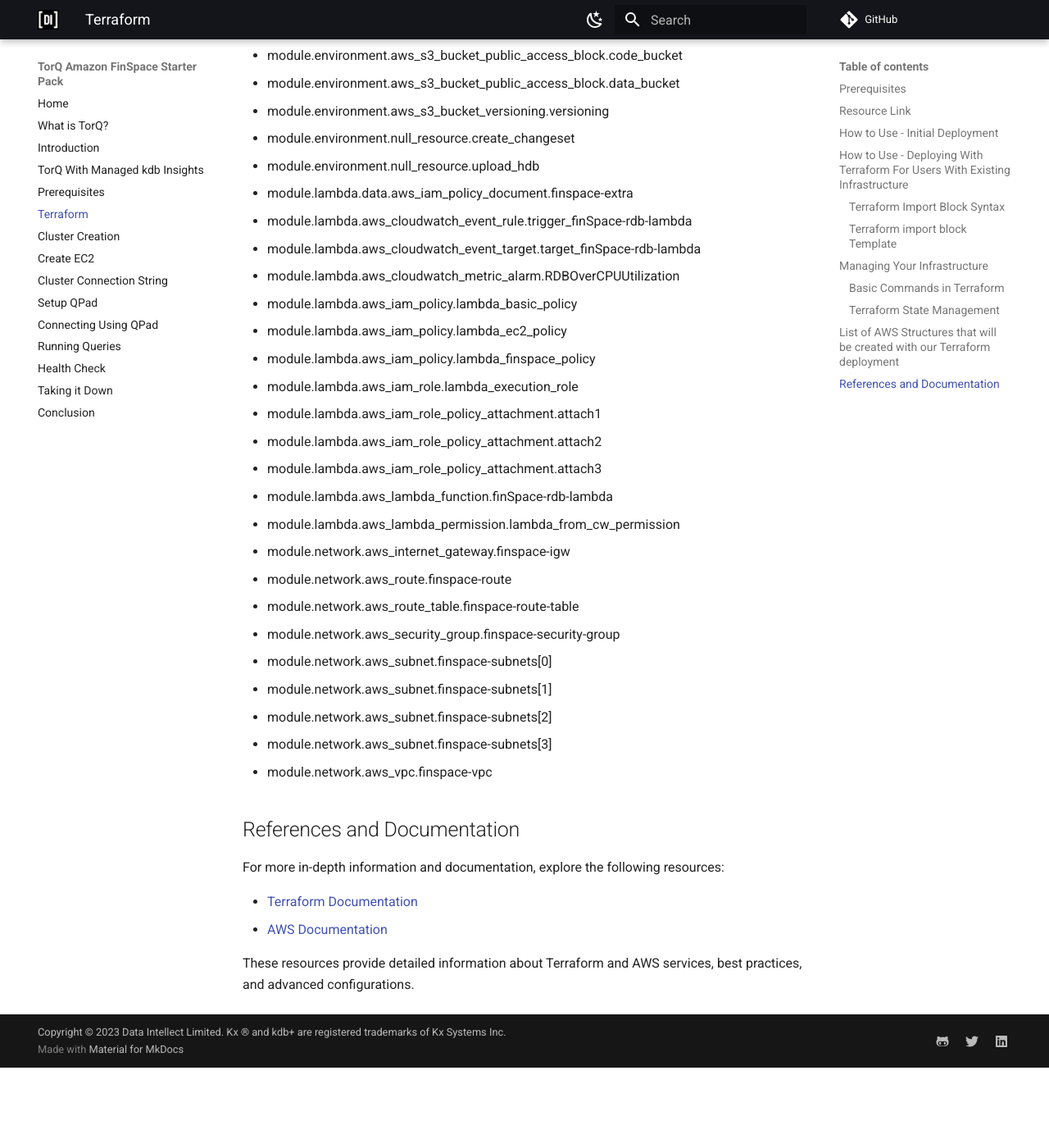
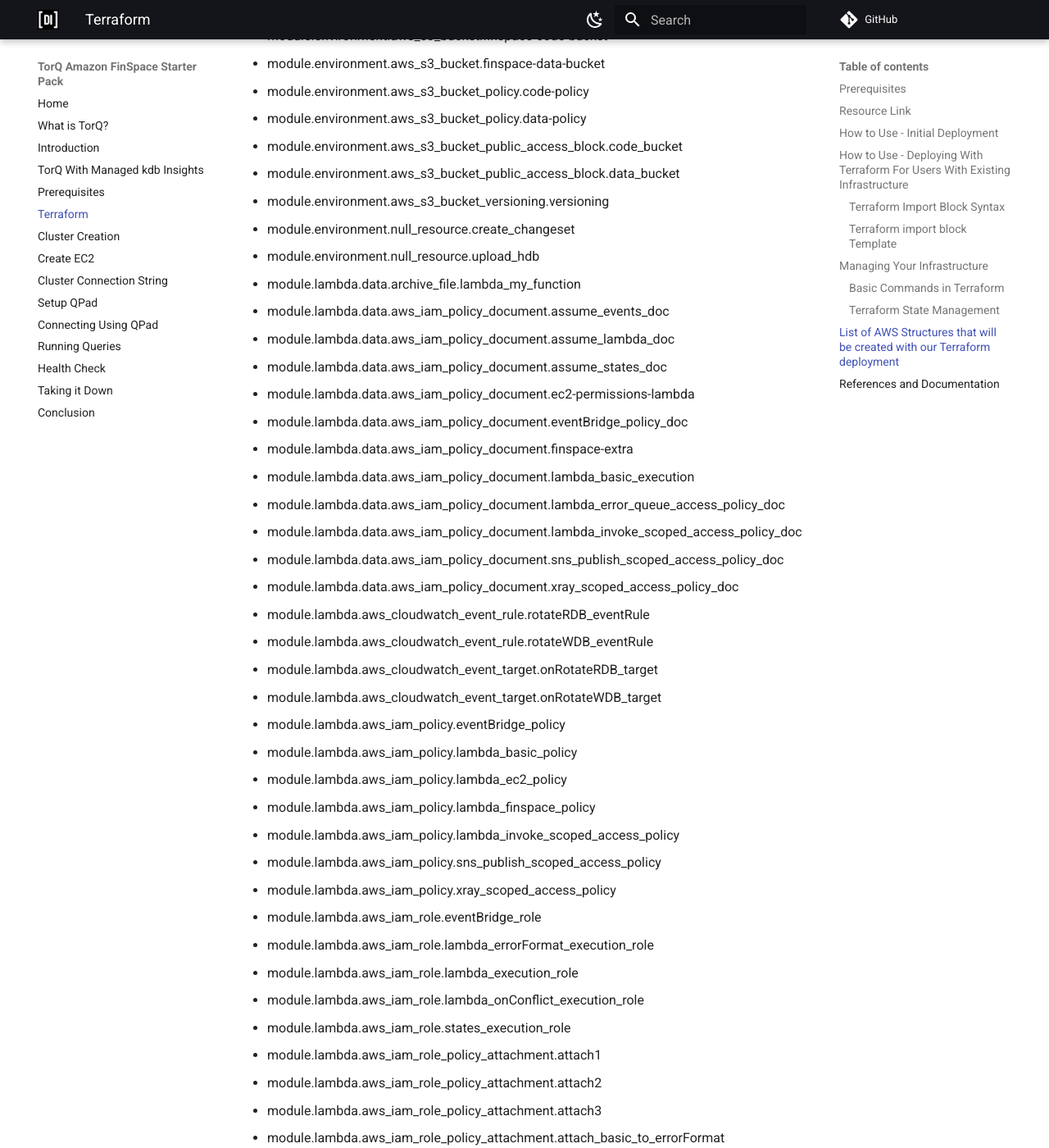
Before and after one commit to DataIntellectTech/TorQ-Amazon-FinSpace-Starter-Pack, an MkDocs documentation site: the page built from docs/05-terraform.md, in a window 1280 px wide and 1400 px high, scrolled down 5750 px. Shown: the whole window at 82% size. Built offline with MkDocs 1.6.1 and Material for MkDocs 9.7.7, drawn with Linux system fonts in a browser that asks for light colours; comment, search, counter and statistics services are not loaded; before the commit the page ends 7052 px from its top, so only the background shows below that; some of the changed text lies outside the part shown.

Commit message:
updating docs

```diff
--- a/docs/05-terraform.md
+++ b/docs/05-terraform.md
@@ -94,6 +94,7 @@
 1. Code Updates: If you make any code changes in `TorQ` or `TorQ-Amazon-FinSpace-Starter-Pack` and want to apply these to your clusters, rezip these directories and run the Terraform deployment again. This will recreate clusters with the updated code.
 2. Cluster Config: If you want to make changes to a cluster's config settings (e.g., node size of the RDB), update this in `clusters/rdb.tf` and run Terraform again. The RDB will be recreated with the new node size.
 3. Delete/Create Clusters: Clusters can be deleted or created individually or all at once from the `terraform.tfvars` file. To delete a cluster, set its count to 0. To delete all clusters, set `create-clusters` to 0.
+4. log groups and metric filters: These resources are only created if the dependent log groups exists. Update the `wdb_log_groups` variable in `terraform.tfvars` to include the names of the log groups of your clusters you wish to monitor. WARNING: this terraform stack will fail inelegantly if you list a name of an unexisting log group. To be amended in future iterations.
 
 ### Basic Commands in Terraform
 *  `terraform init`       -   Prepare your working directory for other commands
@@ -131,19 +132,60 @@
 * module.environment.aws_s3_bucket_versioning.versioning
 * module.environment.null_resource.create_changeset
 * module.environment.null_resource.upload_hdb
+* module.lambda.data.archive_file.lambda_my_function
+* module.lambda.data.aws_iam_policy_document.assume_events_doc
+* module.lambda.data.aws_iam_policy_document.assume_lambda_doc
+* module.lambda.data.aws_iam_policy_document.assume_states_doc
+* module.lambda.data.aws_iam_policy_document.ec2-permissions-lambda
+* module.lambda.data.aws_iam_policy_document.eventBridge_policy_doc
 * module.lambda.data.aws_iam_policy_document.finspace-extra
-* module.lambda.aws_cloudwatch_event_rule.trigger_finSpace-rdb-lambda
-* module.lambda.aws_cloudwatch_event_target.target_finSpace-rdb-lambda
-* module.lambda.aws_cloudwatch_metric_alarm.RDBOverCPUUtilization
+* module.lambda.data.aws_iam_policy_document.lambda_basic_execution
+* module.lambda.data.aws_iam_policy_document.lambda_error_queue_access_policy_doc
+* module.lambda.data.aws_iam_policy_document.lambda_invoke_scoped_access_policy_doc
+* module.lambda.data.aws_iam_policy_document.sns_publish_scoped_access_policy_doc
+* module.lambda.data.aws_iam_policy_document.xray_scoped_access_policy_doc
+* module.lambda.aws_cloudwatch_event_rule.rotateRDB_eventRule
+* module.lambda.aws_cloudwatch_event_rule.rotateWDB_eventRule
+* module.lambda.aws_cloudwatch_event_target.onRotateRDB_target
+* module.lambda.aws_cloudwatch_event_target.onRotateWDB_target
+* module.lambda.aws_iam_policy.eventBridge_policy
 * module.lambda.aws_iam_policy.lambda_basic_policy
 * module.lambda.aws_iam_policy.lambda_ec2_policy
 * module.lambda.aws_iam_policy.lambda_finspace_policy
+* module.lambda.aws_iam_policy.lambda_invoke_scoped_access_policy
+* module.lambda.aws_iam_policy.sns_publish_scoped_access_policy
+* module.lambda.aws_iam_policy.xray_scoped_access_policy
+* module.lambda.aws_iam_role.eventBridge_role
+* module.lambda.aws_iam_role.lambda_errorFormat_execution_role
 * module.lambda.aws_iam_role.lambda_execution_role
+* module.lambda.aws_iam_role.lambda_onConflict_execution_role
+* module.lambda.aws_iam_role.states_execution_role
 * module.lambda.aws_iam_role_policy_attachment.attach1
 * module.lambda.aws_iam_role_policy_attachment.attach2
 * module.lambda.aws_iam_role_policy_attachment.attach3
+* module.lambda.aws_iam_role_policy_attachment.attach_basic_to_errorFormat
+* module.lambda.aws_iam_role_policy_attachment.attach_basic_to_onConflict
+* module.lambda.aws_iam_role_policy_attachment.attach_ec2_policy_to_onConflict
+* module.lambda.aws_iam_role_policy_attachment.attach_eventBridge_policy
+* module.lambda.aws_iam_role_policy_attachment.attach_finspace_policy_to_onConflict
+* module.lambda.aws_iam_role_policy_attachment.attach_lambda_invoke_scoped_access_policy
+* module.lambda.aws_iam_role_policy_attachment.attach_sns_publish_scoped_access_policy
+* module.lambda.aws_iam_role_policy_attachment.attach_xray_scoped_access_policy
+* module.lambda.aws_lambda_function.finSpace-rdb-errorFormat-lambda
 * module.lambda.aws_lambda_function.finSpace-rdb-lambda
-* module.lambda.aws_lambda_permission.lambda_from_cw_permission
+* module.lambda.aws_lambda_function.finSpace-rdb-onConflict-lambda
+* module.lambda.aws_sfn_state_machine.sfn_state_machine
+* module.lambda.aws_sns_topic.lambda_error_topic
+* module.lambda.aws_sns_topic_subscription.lambda_error_email_target[0]
+* module.lambda.aws_sns_topic_subscription.lambda_error_queue_target
+* module.lambda.aws_sqs_queue.lambda_error_queue
+* module.lambda.aws_sqs_queue_policy.lambda_error_queue_access_policy
+* module.lambda.local_file.lambda_configs
+* module.metricfilter.data.aws_cloudwatch_log_group.wdb_log_groups["*"]
+* module.metricfilter.aws_cloudwatch_event_rule.wdb_log_monit_rule[0]
+* module.metricfilter.aws_cloudwatch_event_target.wdb_log_monit_rule_target[0]
+* module.metricfilter.aws_cloudwatch_log_metric_filter.wdb_log_monit["*"]
+* module.metricfilter.aws_cloudwatch_metric_alarm.wdb_log_monit_alarm[0]
 * module.network.aws_internet_gateway.finspace-igw
 * module.network.aws_route.finspace-route
 * module.network.aws_route_table.finspace-route-table
```
Also changed, not shown: docs/graphics/clusters-running.png, docs/workshop/graphics/discovery_add_code.png, docs/workshop/graphics/discovery_cluster_details.png, docs/workshop/graphics/feed_add_code.png, docs/workshop/graphics/feed_cluster_details.png, docs/workshop/graphics/gw_add_code.png, docs/workshop/graphics/gw_cluster_details.png, docs/workshop/graphics/hdb_add_code.png, docs/workshop/graphics/hdb_cluster_details.png, docs/workshop/graphics/rdb_add_code.png, docs/workshop/graphics/rdb_cluster_details.png.
